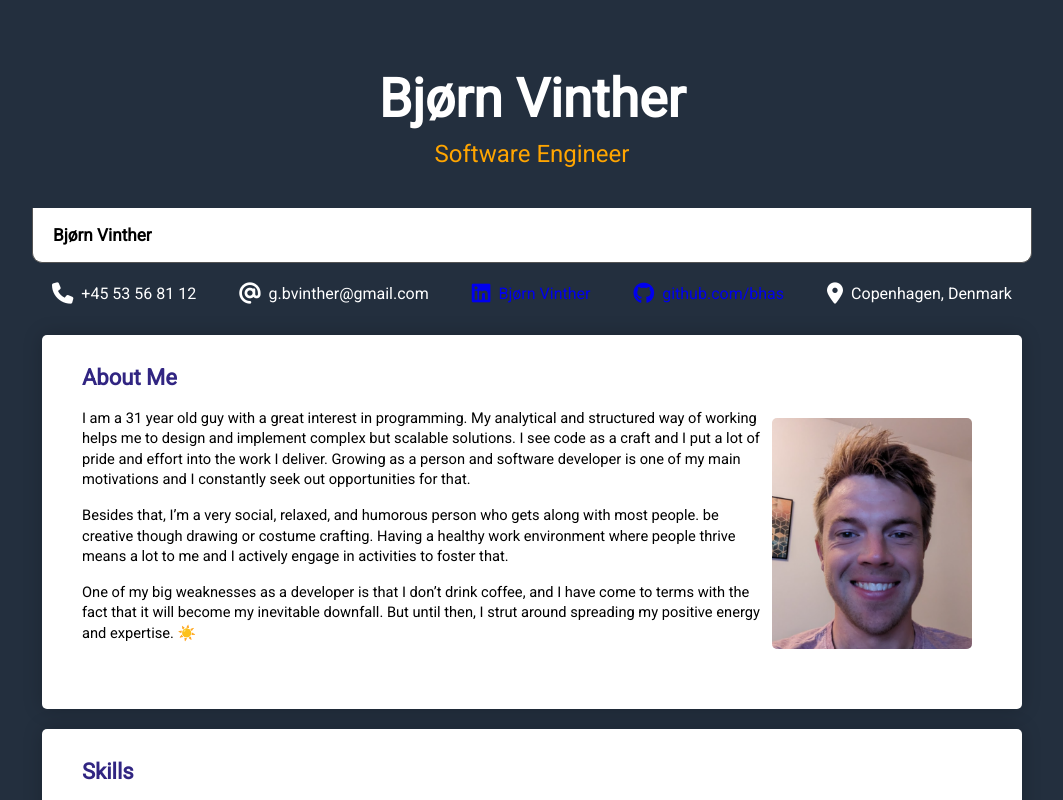
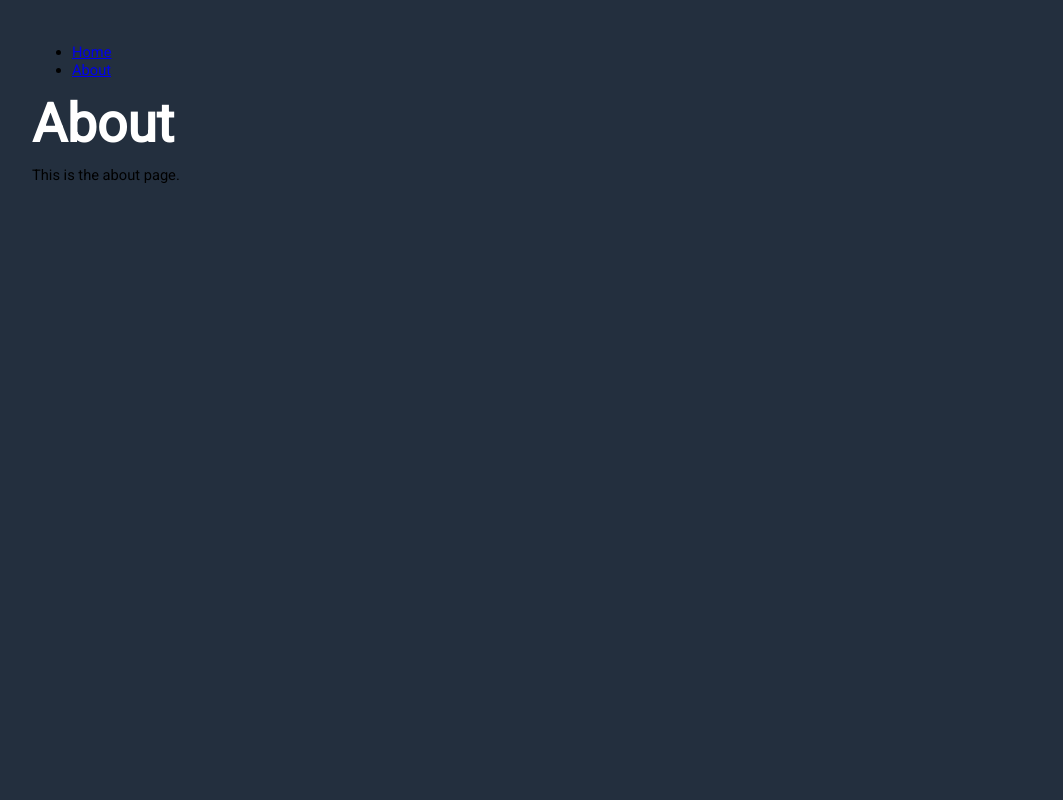
Before and after one commit to bhas/personal, a JavaScript app: page /about in a window 1280 px wide. Shown: the top 800 px of the page, without its empty margins (108-1171 px from the left). Built offline with nearby package versions, Linux system fonts and the light colour scheme.

Commit message:
added simple routes

```diff
--- a/src/App.js
+++ b/src/App.js
@@ -5,11 +5,25 @@ import "./App.css";
 import SkillsSection from "./components/sections/SkillsSection";
 import PersonalSection from "./components/sections/PersonalSection";
 import Header from "./components/Header";
+import { BrowserRouter, Route, Routes } from "react-router-dom";
+import About from "./pages/About";
+import Layout from "./pages/Layout";
+import Home from "./pages/Home";
+import NoPage from "./pages/NoPage";
 
 export default function App() {
   return (
     <>
-      <div className="contact-info-container">
+      <BrowserRouter>
+        <Routes>
+          <Route path="/" element={<Layout />}>
+            <Route index element={<Home />} />
+            <Route path="about" element={<About />} />
+            <Route path="*" element={<NoPage />} />
+          </Route>
+        </Routes>
+      </BrowserRouter>
+      {/* <div className="contact-info-container">
         <h1>Bjørn Vinther</h1>
         <div className="subtitle">Software Engineer</div>
       </div>
@@ -18,7 +32,7 @@ export default function App() {
       <PersonalSection />
       <SkillsSection />
       <ExperienceSection />
-      <ProjectsSection/>
+      <ProjectsSection /> */}
     </>
   );
 }
--- /dev/null
+++ b/src/pages/About.js
@@ -0,0 +1,12 @@
+
+
+export default function About() {
+  return (
+    <div>
+      <h1>About</h1>
+      <p>
+        This is the about page.
+      </p>
+    </div>
+  );
+}
--- /dev/null
+++ b/src/pages/Home.js
@@ -0,0 +1,13 @@
+
+
+
+export default function Home() {
+  return (
+    <div>
+      <h1>Main</h1>
+      <p>
+        This is the main page.
+      </p>
+    </div>
+  );
+}
--- /dev/null
+++ b/src/pages/Layout.js
@@ -0,0 +1,22 @@
+import { Link, Outlet } from "react-router-dom";
+
+
+
+export default function Layout() {
+  return (
+    <>
+      <nav>
+        <ul>
+          <li>
+            <Link to="/">Home</Link>
+          </li>
+          <li>
+            <Link to="/about">About</Link>
+          </li>
+        </ul>
+      </nav>
+      <Outlet/>
+    </>
+  )
+
+}
--- /dev/null
+++ b/src/pages/NoPage.js
@@ -0,0 +1,12 @@
+
+
+export default function NoPage() {
+  return (
+    <div>
+      <h1>404</h1>
+      <p>
+        This is the 404 page.
+      </p>
+    </div>
+  );
+}
```
Also changed, not shown: package.json (+6 -1 lines), 1 other file (tests, documents, lock files or other folders).
